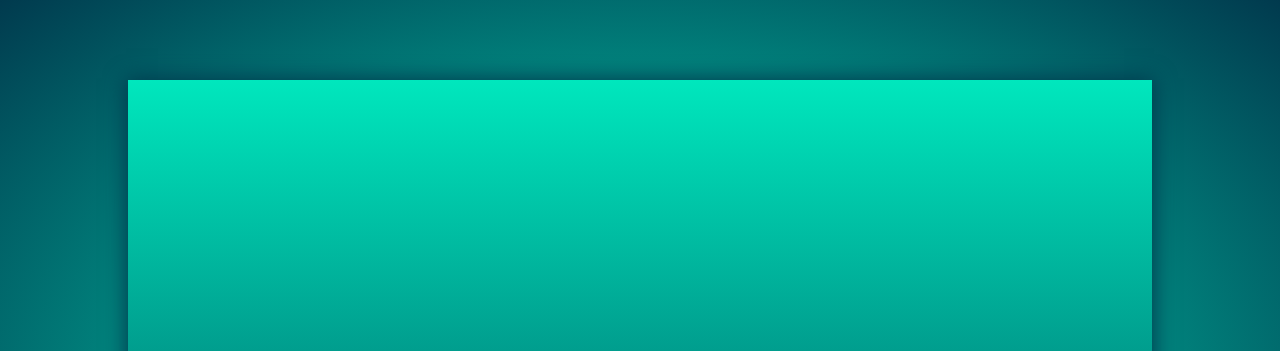
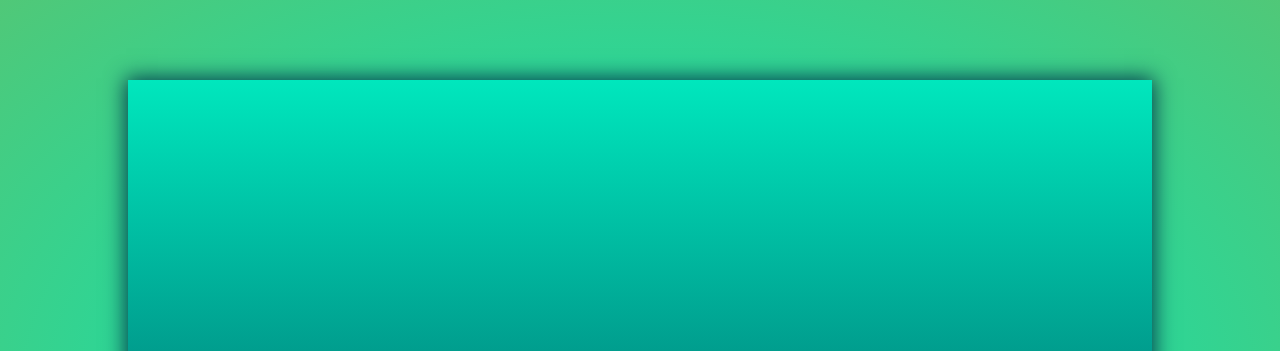
Before and after one commit to Tecchroy/Surprise-for-Joy, a plain HTML site: page index.html in a window 1280 px wide. Shown: the top 351 px of the page. Drawn offline with Linux system fonts and the light colour scheme.

Commit message:
Update style.css

```diff
--- a/style.css
+++ b/style.css
@@ -13,7 +13,7 @@
 
     transform: translateX(-50%) translateY(-50%);
 
-    background: radial-gradient(#00E7BD, #013A4E);
+    background: radial-gradient(#00E7BD, #50C878);
 
     transition: all 0.5s;
 
```
